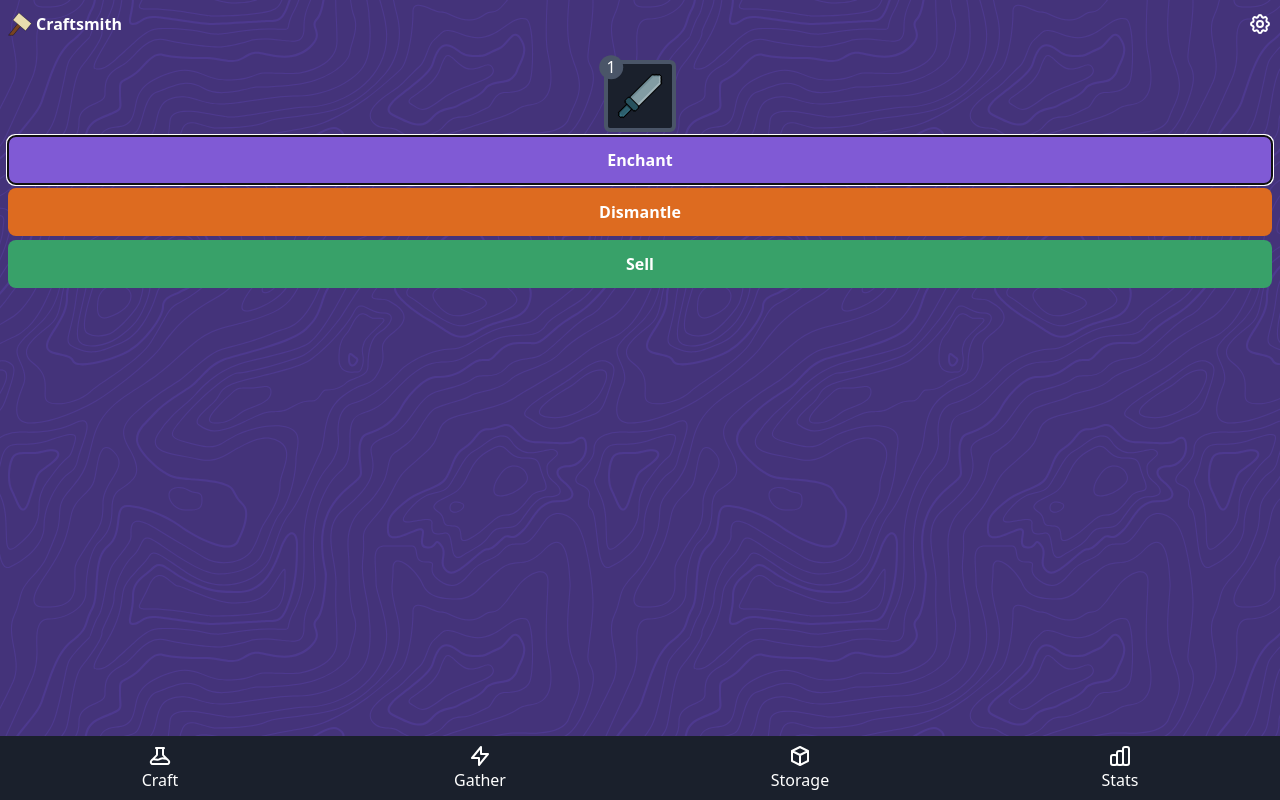
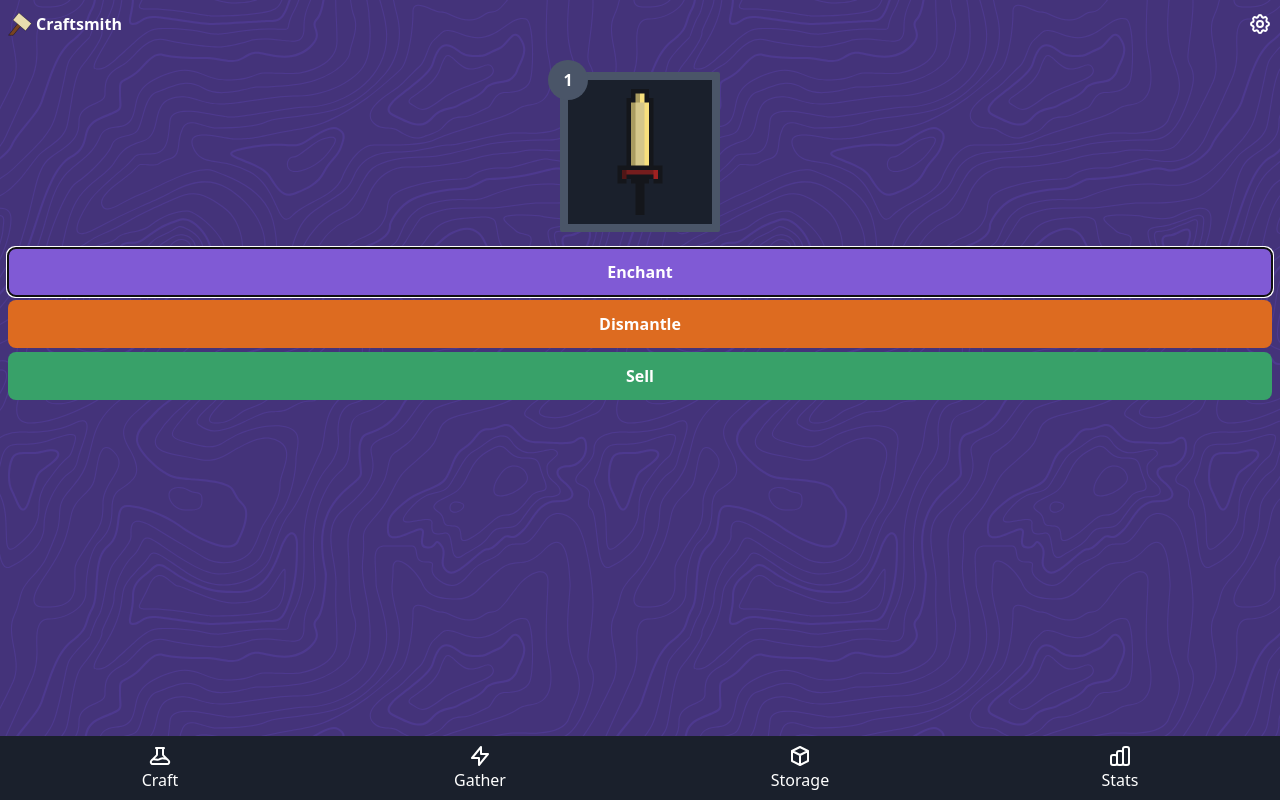
Before and after one commit to iamthismarvin/craftsmith, a Vue app: page /item in a window 1280 px wide. Both pictures are taken after a click on the button "Enchant". Built offline with nearby package versions, Linux system fonts and the light colour scheme.

Commit message:
NEW: Change ItemPreview size.

```diff
--- a/src/components/ItemPreview.vue
+++ b/src/components/ItemPreview.vue
@@ -1,14 +1,14 @@
 <template>
-  <div class="relative flex justify-center h-20 items-center w-20">
+  <div class="relative flex justify-center h-48 items-center w-48">
     <img
       :src="require(`@/assets/items/${image}`)"
       alt="item"
-      class="item-preview__image absolute bg-gray-900 border-solid rounded-md"
+      class="item-preview__image absolute bg-gray-900 border-solid h-40 rounded-sm w-40"
       :style="{ 'border-color': rarityColor }"
     />
     <div
       v-if="enchantment > 0"
-      class="item-preview__enchantment absolute bg-purple-600 flex justify-center h-6 items-center rounded-full w-6"
+      class="item-preview__enchantment absolute bg-purple-600 flex font-bold justify-center h-10 items-center rounded-full w-10"
       :style="{ 'background-color': rarityColor }"
     >
       {{ enchantment }}
@@ -65,10 +65,10 @@ export default {
 <style lang="scss" scoped>
 .item-preview {
   &__enchantment {
-    transform: translate(-1.8rem, -1.8rem);
+    transform: translate(-4.5rem, -4.5rem);
   }
   &__image {
-    border-width: 0.25rem;
+    border-width: 0.5rem;
   }
 }
 </style>
--- a/src/views/Item.vue
+++ b/src/views/Item.vue
@@ -21,7 +21,7 @@ export default {
   data: () => ({
     item: {
       enchantment: 0,
-      image: 'iron_sword.png',
+      image: 'sword.png',
       rarity: 0,
     },
   }),
```
Also changed, not shown: src/assets/items/sword.png (added).
